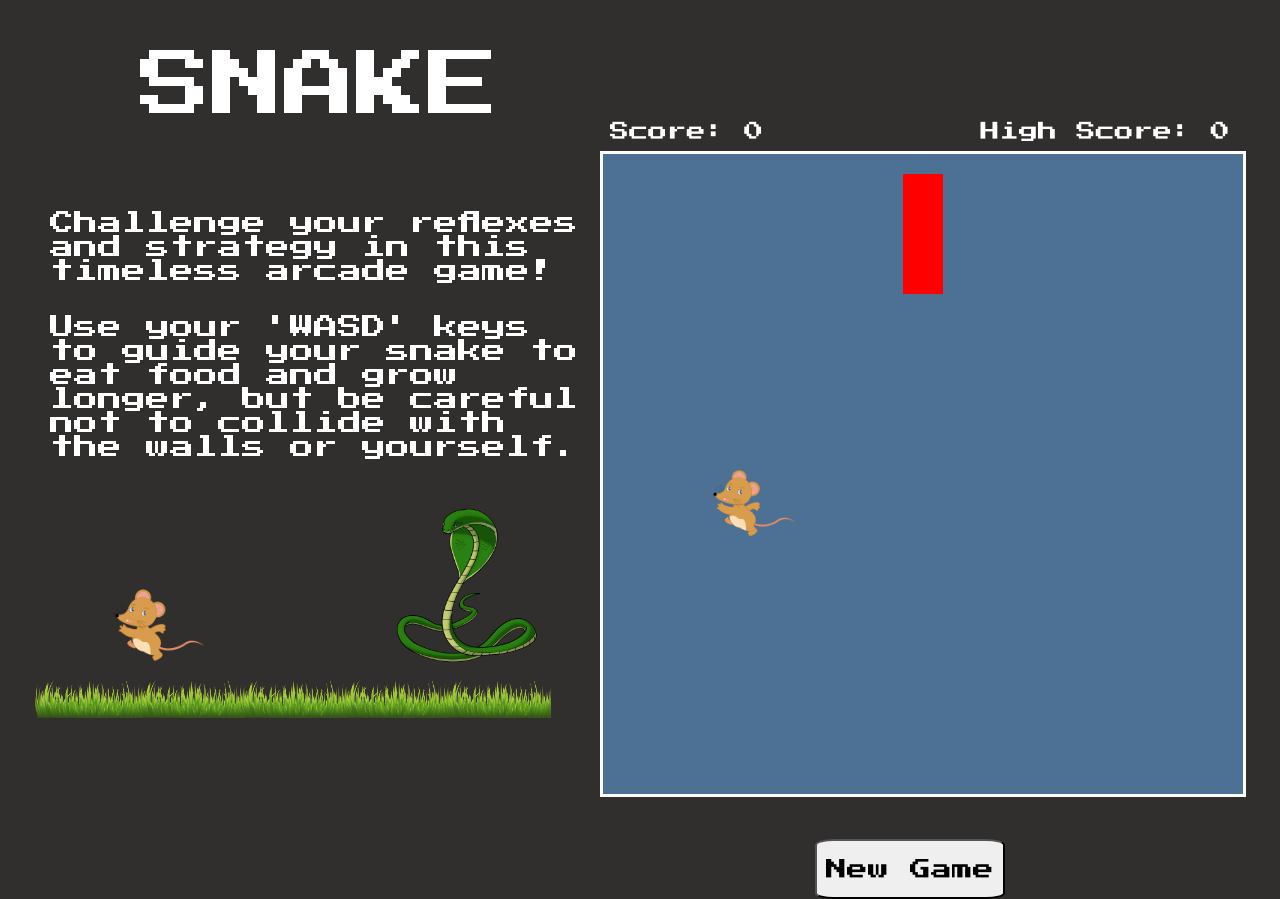
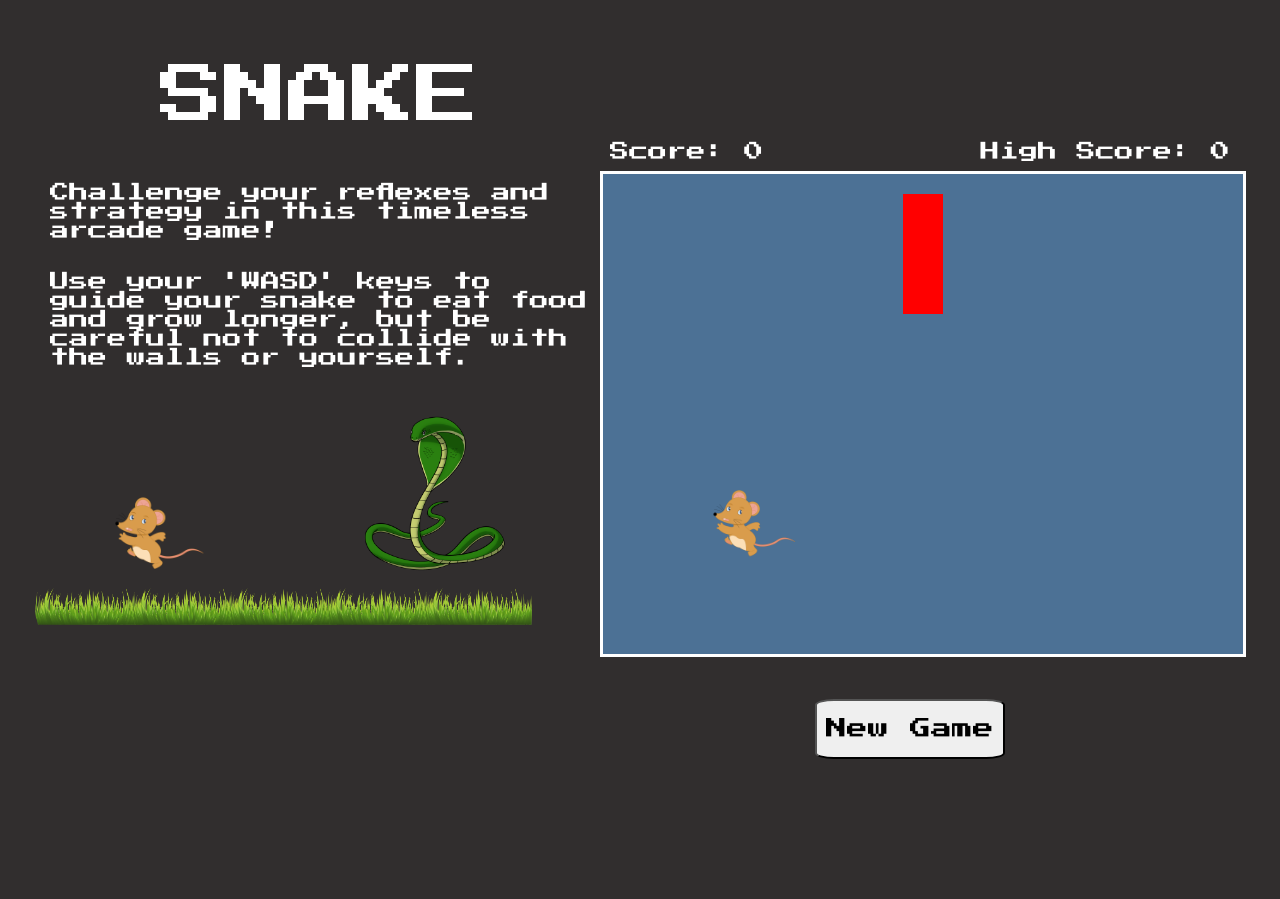
Before and after one commit to Slmbyn/Project1, a plain HTML site: page index.html in a window 1280 px wide. Drawn offline with Linux system fonts and the light colour scheme.

Commit message:
updates sizing

```diff
--- a/style.css
+++ b/style.css
@@ -22,7 +22,7 @@ body {
 }
 .gameContainer {
     margin: 10px;
-    height: 40em;
+    height: 30em;
     width: 40em;
     border: 3px solid white;
     background-color: grey;
@@ -70,7 +70,7 @@ canvas {
     justify-self: center;
     align-self: center;
     font-family: 'Press Start 2P', monospace;
-    font-size: 4rem;
+    font-size: 3rem;
     margin-bottom: 30px;
     color: rgb(223, 34, 34);
 }
@@ -78,7 +78,7 @@ canvas {
 .snakeimg {
     height: 35%;
     width: 35%;
-    padding-left: 25%;
+    padding-left: 20%;
 }
 
 .mouseimg {
@@ -107,14 +107,14 @@ canvas {
     grid-row: 1 / 2;
     align-self: center;
     justify-self: center;
-    font-size: 450%;
+    font-size: 400%;
 }
 .description {
     grid-column: 1 / 2;
     grid-row: 2 / 3;
     align-self: center;
     justify-self: center;
-    font-size: 150%;
+    font-size: 120%;
 }
 button {
     font-family: 'Press Start 2P', monospace;
```
Also changed, not shown: —Pngtree—hand drawn cute snake clipart_5534521.png (added).
